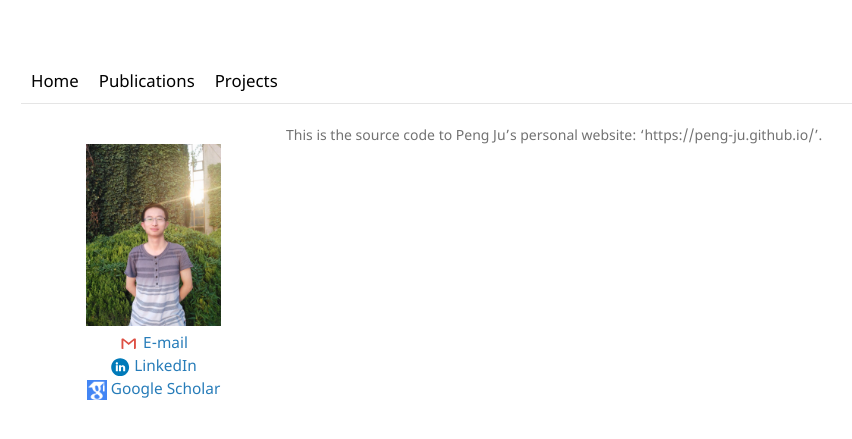
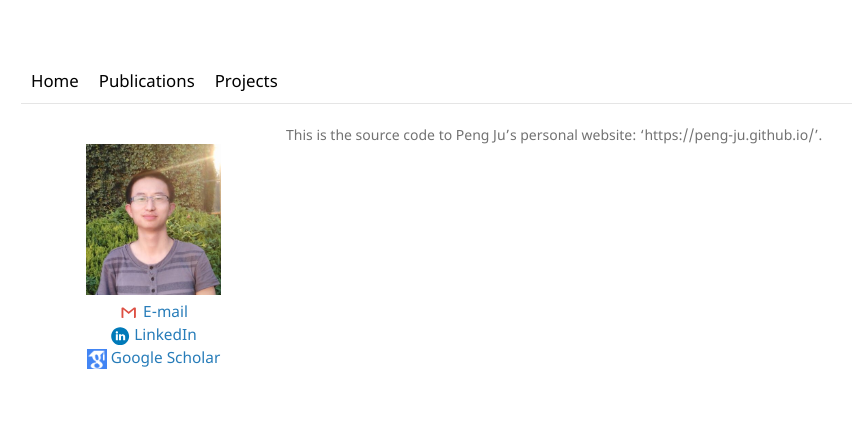
Before and after one commit to peng-ju/peng-ju.github.io, a Jekyll site: the page built from README.md, in a window 1280 px wide. Shown: the top 439 px of the page, without its empty margins (119-971 px from the left). Built offline with Jekyll 4.4.1, drawn with Linux system fonts in a browser that asks for light colours; our own code applies the rules of GitHub Pages for plain Markdown files.

Commit message:
Update default.html

```diff
--- a/_layouts/default.html
+++ b/_layouts/default.html
@@ -22,7 +22,7 @@
 
       <div  style="width:25%; float:left; padding: 20px 20px;">
           <center>
-          <img src="/assets/img/PengJu.jpg" alt="Logo" width="60%"/>
+          <img src="/assets/img/PengJu_home.jpg" alt="Logo" width="60%"/>
           <div style="font-size: 1.1em "Noto Sans", "Helvetica Neue", Helvetica, Arial, sans-serif; float:left;">
             <a href="mailto:ju26@purdue.edu"> <img src ="assets/img/gmail.svg" width = "20" style="vertical-align:middle"/> E-mail</a> <br>
             <a href="https://www.linkedin.com/in/peng-ju/"> <img src ="assets/img/linkedin.svg" width = "20" style="vertical-align:middle"/> LinkedIn</a> <br>
```
